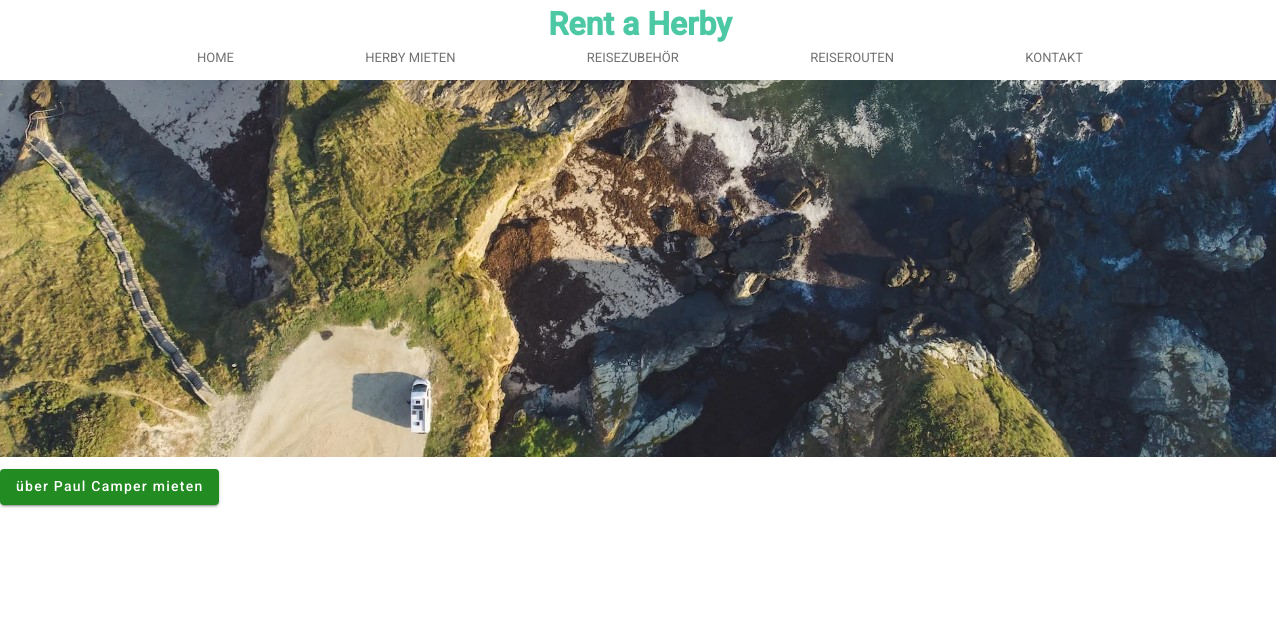
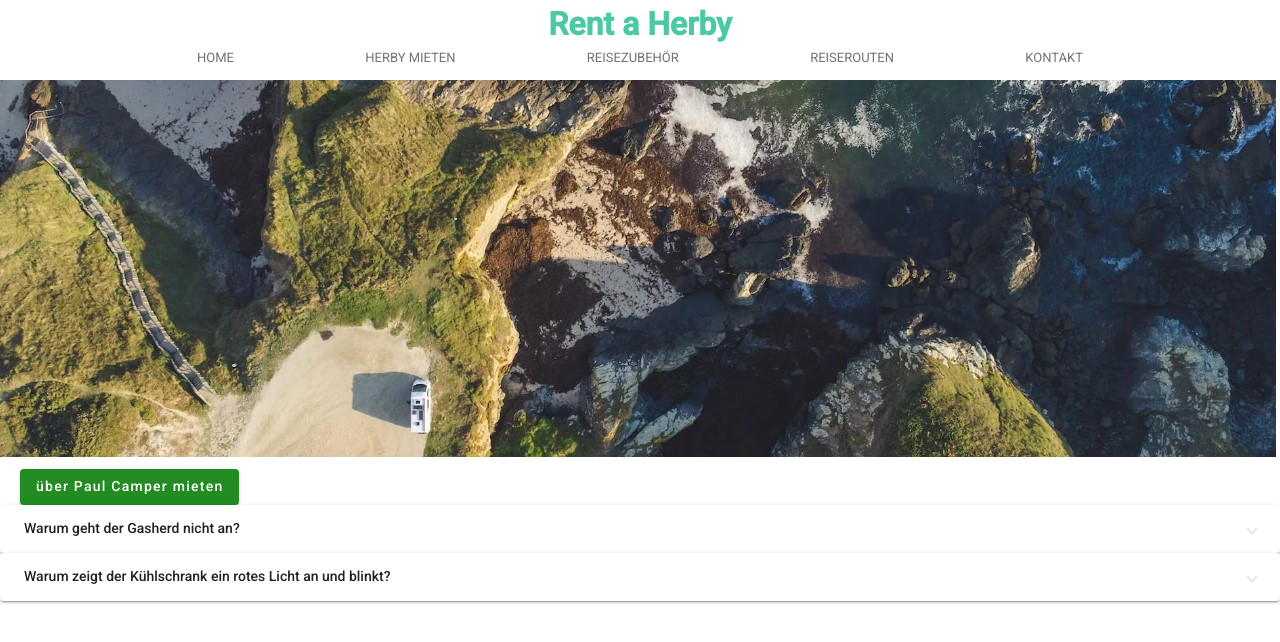
Before and after one commit to schuetzem78/rent-a-herby-frontend, an Angular app: page /rental in a window 1280 px wide. Shown: the top 642 px of the page. Built offline with nearby package versions, Linux system fonts and the light colour scheme.

Commit message:
FAQ - Herd, Kühlschrank

```diff
--- a/src/app/rental/rental.component.html
+++ b/src/app/rental/rental.component.html
@@ -1 +1,31 @@
-<a mat-raised-button href="https://paulcamper.de/c/76934/" target="_blank"  class="mat-raised-button">über Paul Camper mieten</a>
+<a  mat-raised-button href="https://paulcamper.de/c/76934/" target="_blank" class="mat-raised-button ml-5">über Paul Camper mieten</a>
+
+<mat-expansion-panel>
+    <mat-expansion-panel-header>
+        <mat-panel-title>
+            Warum geht der Gasherd nicht an?
+        </mat-panel-title>
+    </mat-expansion-panel-header>
+
+    <div>● bitte prüfe, ob die Gasflasche aufgedreht ist</div>
+    <div>● bitte prüfe, ob der gelbe Knopf beim Crash-Sensor bei der Gasflasche gedrückt ist</div>
+</mat-expansion-panel>
+<mat-expansion-panel>
+    <mat-expansion-panel-header>
+        <mat-panel-title>
+            Warum zeigt der Kühlschrank ein rotes Licht an und blinkt?
+        </mat-panel-title>
+    </mat-expansion-panel-header>
+
+    <div>Der Kühlschrank hat keine Energiequelle. Bitte schalte den Kühlschrank über den Knopf komplett aus und gehe je nach Energiequelle wie folgt vor:</div>
+    <mat-chip-listbox>
+        <mat-chip-option (click)="selectGas()" selected>Gas</mat-chip-option>
+        <mat-chip-option (click)="selectStrom()" color="accent">Landstrom</mat-chip-option>
+    </mat-chip-listbox>
+
+    <div *ngIf="energySource=='Gas'">● bitte prüfe, ob der gelbe Knopf beim Crash-Sensor bei der Gasflasche gedrückt ist</div>
+    <div *ngIf="energySource=='Strom'">
+        <div>● Bitte prüfe, ob dein Landstromkabel korrekt angeschlossen ist</div>
+        <div>● Dies kannst du überprüfen, indem du z.B. am Control-Panel prüfst, ob das Symbol für Landstrom leuchtet.</div>
+    </div>
+</mat-expansion-panel>
--- a/src/app/rental/rental.component.ts
+++ b/src/app/rental/rental.component.ts
@@ -7,4 +7,13 @@ import { Component } from '@angular/core';
 })
 export class RentalComponent {
 
+  energySource: String = "Gas";
+
+  selectGas() : void {
+    this.energySource = "Gas";
+  }
+
+  selectStrom() : void {
+    this.energySource = "Strom";
+  }
 }
```
Also changed, not shown: src/app/app.module.ts (+7 -1 lines).
